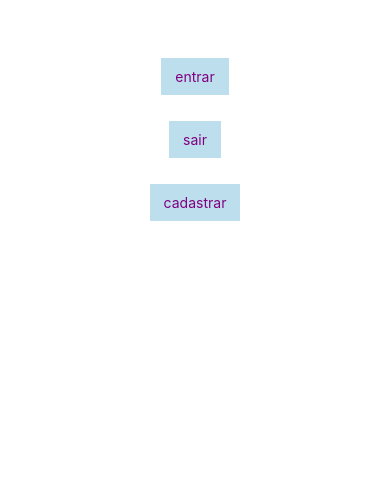
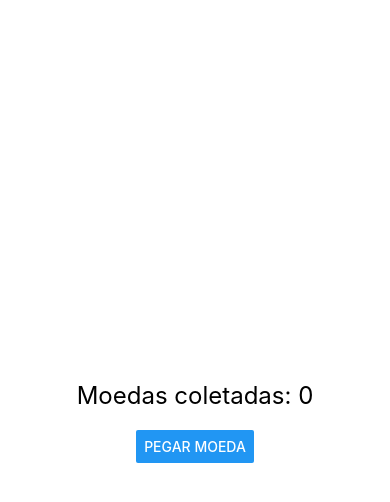
Before and after one commit to laisla-tararan/first-app, a React Native app: screen / in a window 390 px wide. Shown: the top 502 px of the page. Built offline with nearby package versions, Linux system fonts and the light colour scheme.

Commit message:
explicações da aula

```diff
--- a/src/App.js
+++ b/src/App.js
@@ -1,17 +1,12 @@
 import {View, StyleSheet} from "react-native";
-import CartaoPerfil from "./props/cartao-perfil";
-import CardProduto from "./props/ex1-prop";
-import CartaoUsuario from "./props/ex2-props";
-import Saudacao from "./props/ex3-props";
-import PerfilAluno from "./props/ex4-props";
-import Botao from "./props/desafio-props";
+import ContadorExample from "./hooks/useState_example";
+import TelaDeLogin from "./hooks/useRef_example";
+import TelaMoeda from "./hooks/useEffect_example";
 
 export default function App() {
   return (
     <View style={styles.container}>
-      <Botao titulo="entrar"/>
-      <Botao titulo="sair"/>
-      <Botao titulo="cadastrar"/>
+      <TelaMoeda/>
     </View>
   );
 };
@@ -21,6 +16,7 @@ export default function App() {
       gap: 10,
       padding: 50,
       justifyContent: 'center',
-      alignItems: 'center'
+      alignItems: 'center',
+      flex: 1
     }
   });
--- /dev/null
+++ b/src/hooks/useEffect_example.js
@@ -0,0 +1,37 @@
+import { useEffect, useState } from "react";
+import { Alert, View, Text, Button, StyleSheet } from "react-native";
+
+export default function TelaMoeda(){
+    // 1. Cria a variável "moedas" (começa em 0) e a função "setMoedas" para atualizar o valor.
+    const [moedas, setMoedas] = useState(0);
+
+    // 2. O "Vigia": Ele fica de olho no que acontece no componente.
+    useEffect(() => {
+        // Se a quantidade de moedas chegar a 5...
+        if (moedas === 5){
+            // ...dispara este aviso na tela.
+            Alert.alert('Sucesso!', 'Você desbloqueou o baú!')
+        }
+
+        // [moedas] diz ao React: "Só execute esse código quando a variável moedas mudar".
+    }, [moedas]);
+
+    return (
+        <View style={styles.container}>
+            {/* 3. Mostra o valor atual das moedas na tela */}
+            <Text style={styles.texto}>Moedas coletadas: {moedas}</Text>
+
+            {/* 4. Ao clicar, pega o valor atual e soma +1 */}
+            <Button
+                title="Pegar Moeda"
+                onPress={() => setMoedas(moedas + 1)}
+            />
+        </View>
+    )
+}
+
+// Estilização básica para centralizar tudo
+const styles = StyleSheet.create({
+    container: { flex: 1, justifyContent: "center", alignItems: "center" },
+    texto: { fontSize: 24, marginBottom: 20 },
+});
--- /dev/null
+++ b/src/hooks/useRef_example.js
@@ -0,0 +1,46 @@
+import {View, Text, TextInput, StyleSheet} from "react-native"
+import {useRef} from "react"
+
+export default function TelaDeLogin(){
+    const senhaRef=useRef(null);
+    return (
+        <View style={styles.container}>
+            <Text style={styles.titulo}> Login </Text>
+            <TextInput
+                style={styles.input}
+                placeholder="Digite aqui seu e-mail"
+                keyboardType="email-address" //teclado para email
+                returnKeyType="next"//enter vai para o próximo campo
+                onSubmitEditing={() => senhaRef.current?.focus()} //serve para "pular" de um campo para o outro automaticamente quando o usuário termina de digitar.
+            />
+            <TextInput
+                style={styles.input}
+                placeholder="Digite aqui sua senha"
+                secureTextEntry={true} //esconde a senha
+                returnKeyType="send"//enter manda
+                ref={senhaRef}
+            />
+        </View>
+    )
+}
+const styles = StyleSheet.create({
+    container: {
+        flex: 1,
+        padding: 20,
+        justifyContent: "center",
+    },
+    titulo: {
+        fontSize: 24,
+        fontWeight: "bold",
+        marginBottom: 20,
+        textAlign: "center",
+    },
+    input: {
+        borderWidth: 1,
+        borderColor: "#ccc",
+        borderRadius: 8,
+        padding: 15,
+        marginBottom: 15,
+        fontSize: 16,
+    },
+});
--- /dev/null
+++ b/src/hooks/useState_example.js
@@ -0,0 +1,31 @@
+import { useState } from "react"
+import { Text, TouchableOpacity, View, StyleSheet } from "react-native"
+
+export default function ContadorExemple(){
+    const [contador, setContador] = useState(0)
+    return(
+        <View style={styles.container}>
+            <Text>{contador}</Text>
+            <TouchableOpacity onPress={() => setContador((prev) => prev + 1)} style={styles.button}>
+                <Text style={styles.text}>Clique para acrescentar o valor</Text>
+            </TouchableOpacity>
+        </View>
+    )
+}
+
+const styles = StyleSheet.create({
+    container: {
+        flex: 1,
+        alignItems: "center",
+        justifyContent: "center",
+    },
+    button: {
+        backgroundColor: "#d79ee8",
+        padding: 12,
+        borderRadius: 8,
+        marginTop: 16,
+    },
+    text: {
+        color: "#fff",
+    },
+});
```
